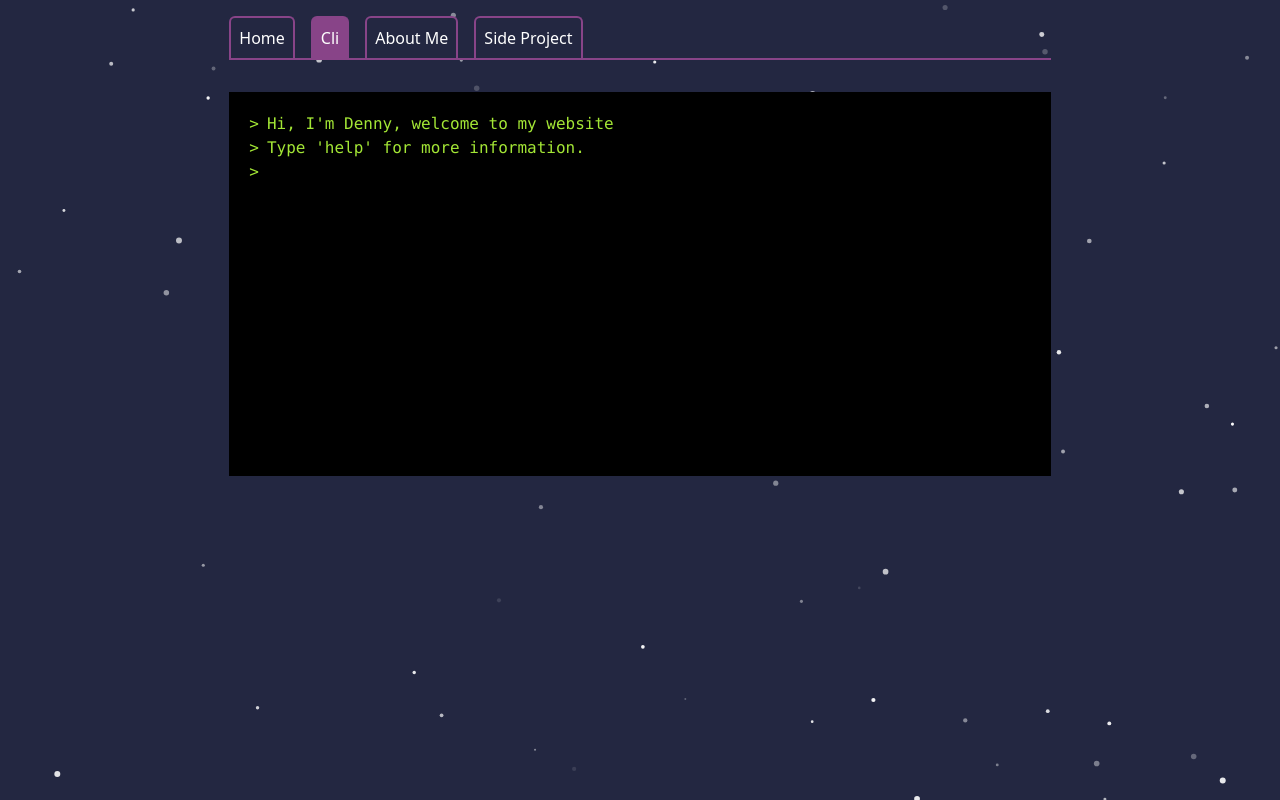
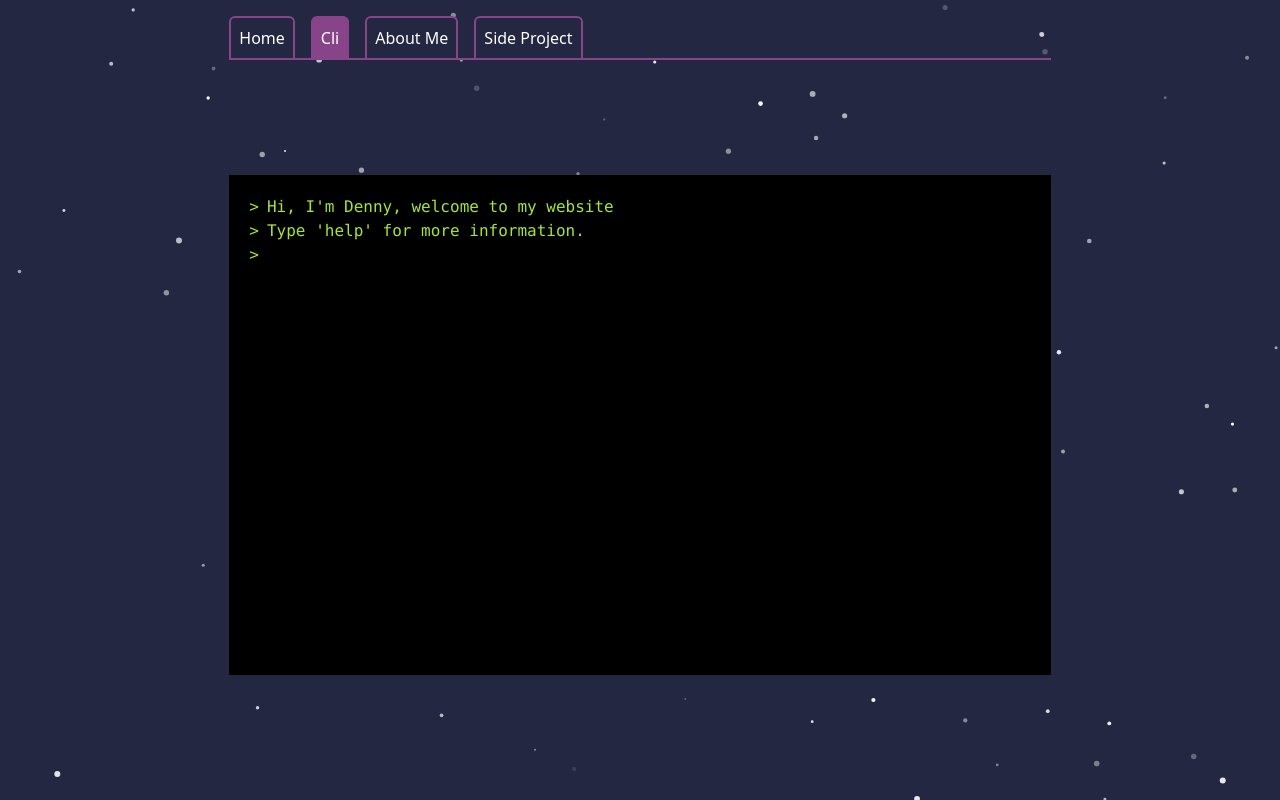
Before and after one commit to Crabb3/Portfolio, a Next.js app: page /cli in a window 1280 px wide. Built offline with nearby package versions, Linux system fonts and the light colour scheme.

Commit message:
update cli height

```diff
--- a/src/app/cli/page.js
+++ b/src/app/cli/page.js
@@ -3,7 +3,7 @@ import Cli from "../components/Cli";
 
 const page = () => {
   return (
-    <div className="flex border-t-2 border-t-[#848] pt-8">
+    <div className="flex justify-center items-center h-[700px] border-t-2 border-t-[#848] pt-8">
       <Cli />
     </div>
   );
--- a/src/app/components/Cli.js
+++ b/src/app/components/Cli.js
@@ -95,7 +95,7 @@ function Cli() {
 
   return (
     <div
-      class="justify-center items-center bg-black font-mono text-lime-400 p-5 w-full min-h-96 max-h-96 overflow-auto custom-scrollbar"
+      class="bg-black font-mono text-lime-400 p-5 w-full min-h-[500px] max-h-[500px] overflow-auto custom-scrollbar"
       ref={cliRef}
     >
       {lines.map((line, idx) => (
```
